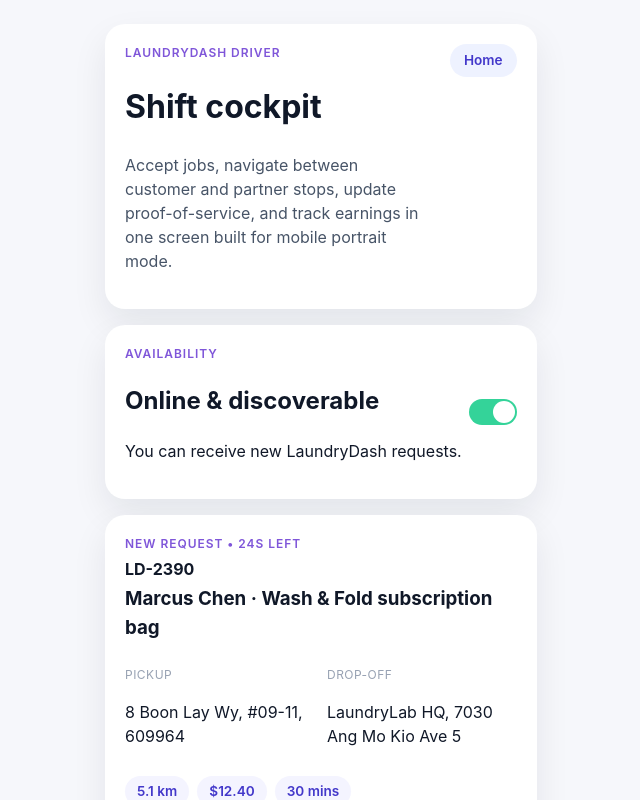
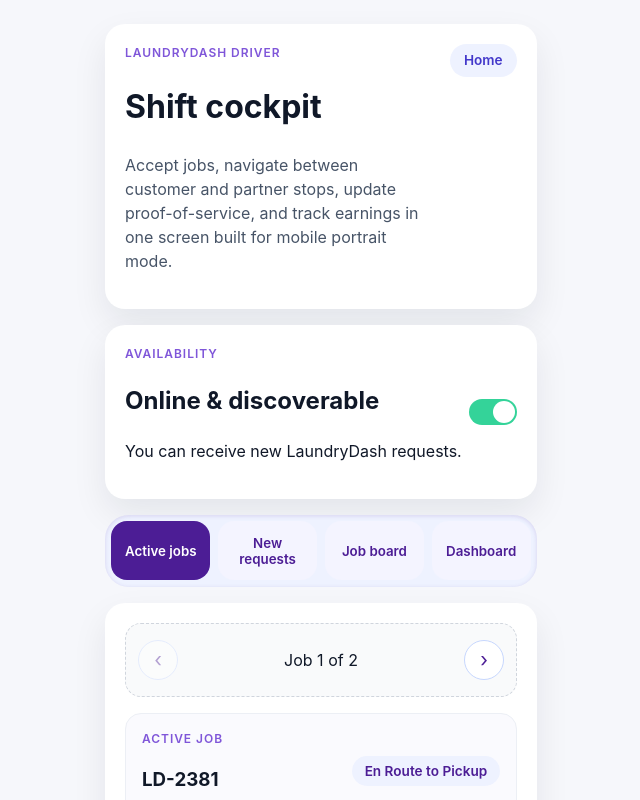
Before and after one commit to Path-yang/IS2102-group-project, a React (Vite) app in the folder laundrydash-app/: page /driver in a window 1280 px wide. Shown: the top 800 px of the page, without its empty margins (319-959 px from the left). Built offline with nearby package versions, Linux system fonts and the light colour scheme.

Commit message:
feat: reshape driver nav and add job carousel

```diff
--- a/laundrydash-app/src/App.css
+++ b/laundrydash-app/src/App.css
@@ -270,8 +270,12 @@
 
 .driver-tabs {
   display: grid;
-  grid-template-columns: repeat(3, 1fr);
+  grid-template-columns: repeat(4, 1fr);
   gap: 0.5rem;
+  background: #eef2ff;
+  padding: 0.4rem;
+  border-radius: 1.5rem;
+  box-shadow: inset 0 1px 4px rgba(76, 29, 149, 0.15);
 }
 
 .tab {
@@ -291,6 +295,30 @@
   display: flex;
   flex-direction: column;
   gap: 1rem;
+}
+
+.job-carousel {
+  display: flex;
+  align-items: center;
+  justify-content: space-between;
+  border: 1px dashed #d0d5dd;
+  border-radius: 1rem;
+  padding: 0.5rem 0.75rem;
+  background: #f9fafb;
+}
+
+.carousel-btn {
+  width: 40px;
+  height: 40px;
+  border-radius: 999px;
+  border: 1px solid #c7d7fe;
+  background: white;
+  font-size: 1.25rem;
+  color: #4c1d95;
+}
+
+.carousel-btn:disabled {
+  opacity: 0.4;
 }
 
 .job-card {
@@ -461,6 +489,37 @@
   background: #fdfcff;
 }
 
+.request-queue {
+  border: 1px solid #eceff5;
+  border-radius: 1rem;
+  padding: 1rem;
+  background: white;
+  display: flex;
+  flex-direction: column;
+  gap: 0.75rem;
+}
+
+.request-queue-header {
+  display: flex;
+  justify-content: space-between;
+  align-items: center;
+}
+
+.request-row {
+  border: 1px solid #e4e7ec;
+  border-radius: 1rem;
+  padding: 0.85rem;
+  display: flex;
+  justify-content: space-between;
+  gap: 0.75rem;
+  background: #f8f9ff;
+}
+
+.request-meta {
+  text-align: right;
+  min-width: 70px;
+}
+
 .actions-grid {
   display: grid;
   grid-template-columns: repeat(2, minmax(0, 1fr));
--- a/laundrydash-app/src/pages/DriverApp.tsx
+++ b/laundrydash-app/src/pages/DriverApp.tsx
@@ -25,6 +25,8 @@
   status: string;
 };
 
+type TabKey = 'active' | 'requests' | 'jobs' | 'dashboard';
+
 const statusFlow: Array<{ key: StatusKey; label: string; detail: string }> = [
   { key: 'accepted', label: 'Accepted', detail: 'Job locked in, prep to move' },
   { key: 'enRoutePickup', label: 'En Route to Pickup', detail: 'Navigating to customer' },
@@ -49,6 +51,23 @@
   notes: 'Silk blouse in garment bag. Fragile.',
   status: 'In Progress',
 };
+
+const secondaryActiveJob: Job = {
+  id: 'LD-2382',
+  customer: 'Muthu Kumar',
+  pickup: '730 Clementi West St 2, #12-118',
+  dropoff: '15 Science Park Dr, 11800',
+  partner: 'SparkWash Labs (Clementi)',
+  service: 'Dry clean + bedding',
+  payout: 24.5,
+  distance: 12.1,
+  eta: '60 mins total',
+  bags: 3,
+  notes: 'King duvet strapped separately.',
+  status: 'In Progress',
+};
+
+const seededActiveJobs: Job[] = [initialActiveJob, secondaryActiveJob];
 
 const buildRouteStops = (job: Job) => [
   {
@@ -128,13 +147,16 @@
 
 const DriverApp = () => {
   const [isOnline, setIsOnline] = useState(true);
-  const [activeTab, setActiveTab] = useState<'active' | 'jobs' | 'dashboard'>('active');
-  const [statusIndex, setStatusIndex] = useState(1);
-  const [activeJob, setActiveJob] = useState<Job | null>(initialActiveJob);
+  const [activeTab, setActiveTab] = useState<TabKey>('active');
+  const [activeJobs, setActiveJobs] = useState<Job[]>(seededActiveJobs);
+  const [activeIndex, setActiveIndex] = useState(0);
+  const [jobStatusMap, setJobStatusMap] = useState<Record<string, number>>(() =>
+    seededActiveJobs.reduce((acc, job) => ({ ...acc, [job.id]: 1 }), {})
+  );
   const [isMapExpanded, setIsMapExpanded] = useState(false);
   const [incomingRequest, setIncomingRequest] = useState<Job | null>(pendingRequests[0]);
   const [requestQueue, setRequestQueue] = useState<Job[]>(pendingRequests.slice(1));
-  const [upcomingJobs, setUpcomingJobs] = useState<Job[]>([
+  const [upcomingJobs] = useState<Job[]>([
     {
       id: 'LD-2386',
       customer: 'Nadia Salleh',
@@ -152,6 +174,17 @@
   const [completedJobs, setCompletedJobs] = useState<Job[]>(completedSeed);
   const [requestTimer, setRequestTimer] = useState(30);
 
+  const activeJob = activeJobs[activeIndex] ?? null;
+  const activeJobStageIndex = activeJob ? jobStatusMap[activeJob.id] ?? 0 : 0;
+  const activeJobStatus = statusFlow[activeJobStageIndex];
+  const isAdvanceDisabled = !activeJob || activeJobStageIndex >= statusFlow.length - 1;
+  const tabs: Array<{ key: TabKey; label: string }> = [
+    { key: 'active', label: 'Active jobs' },
+    { key: 'requests', label: 'New requests' },
+    { key: 'jobs', label: 'Job board' },
+    { key: 'dashboard', label: 'Dashboard' },
+  ];
+
   useEffect(() => {
     if (!incomingRequest || requestTimer === 0) return;
 
@@ -162,29 +195,52 @@
     return () => clearInterval(interval);
   }, [incomingRequest, requestTimer]);
 
-  const activeJobStatus = statusFlow[statusIndex];
+  const handleAdvanceStatus = () => {
+    if (!activeJob) return;
+    setJobStatusMap((prev) => {
+      const currentStage = prev[activeJob.id] ?? 0;
+      if (currentStage >= statusFlow.length - 1) {
+        return prev;
+      }
+      const nextIndex = currentStage + 1;
+      const updated = { ...prev, [activeJob.id]: nextIndex };
+      const nextStatus = statusFlow[nextIndex];
 
-  const handleAdvanceStatus = () => {
-    if (statusIndex >= statusFlow.length - 1) return;
-    const nextIndex = statusIndex + 1;
-    setStatusIndex(nextIndex);
-
-    if (activeJob && statusFlow[nextIndex].key === 'completed') {
-      setCompletedJobs((prev) => [
+      if (nextStatus.key === 'completed') {
+        setCompletedJobs((prevCompleted) => [
           {
             ...activeJob,
             status: 'Completed',
             eta: 'Completed just now',
           },
-        ...prev,
+          ...prevCompleted,
         ]);
-      setActiveJob(null);
+        setActiveJobs((prevJobs) => {
+          const filtered = prevJobs.filter((job) => job.id !== activeJob.id);
+          setActiveIndex((current) => {
+            if (filtered.length === 0) {
+              return 0;
             }
+            return Math.min(current, filtered.length - 1);
+          });
+          return filtered;
+        });
+        const { [activeJob.id]: _removed, ...rest } = updated;
+        return rest;
+      }
+
+      return updated;
+    });
   };
 
   const handleAcceptRequest = () => {
     if (!incomingRequest) return;
-    setUpcomingJobs((prev) => [{ ...incomingRequest, status: 'Queued' }, ...prev]);
+    setActiveJobs((prev) => {
+      const nextJobs = [...prev, { ...incomingRequest, status: 'In Progress' }];
+      setActiveIndex(nextJobs.length - 1);
+      return nextJobs;
+    });
+    setJobStatusMap((prev) => ({ ...prev, [incomingRequest.id]: 0 }));
     const [next, ...rest] = requestQueue;
     setIncomingRequest(next ?? null);
     setRequestQueue(rest);
@@ -199,17 +255,16 @@
   };
 
   const jobList = useMemo(() => {
-    const current = activeJob
-      ? [
-          {
-            ...activeJob,
-            status: activeJobStatus.label,
-            eta: activeJobStatus.detail,
-          },
-        ]
-      : [];
-    return [...current, ...upcomingJobs];
-  }, [activeJob, activeJobStatus.label, activeJobStatus.detail, upcomingJobs]);
+    const activeEntries = activeJobs.map((job) => {
+      const index = jobStatusMap[job.id] ?? 0;
+      return {
+        ...job,
+        status: statusFlow[index].label,
+        eta: statusFlow[index].detail,
+      };
+    });
+    return [...activeEntries, ...upcomingJobs];
+  }, [activeJobs, jobStatusMap, upcomingJobs]);
 
   return (
     <main className="driver-app">
@@ -243,8 +298,23 @@
         </label>
       </section>
 
-      {incomingRequest && (
-        <section className="incoming-card">
+      <nav className="driver-tabs">
+        {tabs.map((tab) => (
+          <button
+            key={tab.key}
+            type="button"
+            className={activeTab === tab.key ? 'tab active' : 'tab'}
+            onClick={() => setActiveTab(tab.key)}
+          >
+            {tab.label}
+          </button>
+        ))}
+      </nav>
+
+      {activeTab === 'requests' && (
+        <section className="panel">
+          {incomingRequest ? (
+            <div className="incoming-card">
               <div className="incoming-top">
                 <p className="eyebrow">New request • {requestTimer}s left</p>
                 <strong>{incomingRequest.id}</strong>
@@ -275,28 +345,73 @@
                   Accept job
                 </button>
               </div>
+            </div>
+          ) : (
+            <div className="empty-state">
+              <p className="eyebrow">Live feed</p>
+              <h3>No requests at the moment</h3>
+              <p>We will auto-ping you once a new pickup is within range.</p>
+            </div>
+          )}
+
+          <div className="request-queue">
+            <div className="request-queue-header">
+              <h3>Queued pings</h3>
+              <p>{requestQueue.length} waiting</p>
+            </div>
+            {requestQueue.length ? (
+              requestQueue.map((job) => (
+                <article key={job.id} className="request-row">
+                  <div>
+                    <p className="eyebrow">{job.id}</p>
+                    <h4>{job.customer}</h4>
+                    <p className="label">Pickup</p>
+                    <p>{job.pickup}</p>
+                  </div>
+                  <div className="request-meta">
+                    <p>${job.payout.toFixed(2)}</p>
+                    <p>{job.distance} km</p>
+                  </div>
+                </article>
+              ))
+            ) : (
+              <p className="label">No queued jobs. Enjoy the breather!</p>
+            )}
+          </div>
         </section>
       )}
-
-      <nav className="driver-tabs">
-        {['active', 'jobs', 'dashboard'].map((tab) => (
-          <button
-            key={tab}
-            type="button"
-            className={activeTab === tab ? 'tab active' : 'tab'}
-            onClick={() => setActiveTab(tab as typeof activeTab)}
-          >
-            {tab === 'active' && 'Active job'}
-            {tab === 'jobs' && 'Job board'}
-            {tab === 'dashboard' && 'Dashboard'}
-          </button>
-        ))}
-      </nav>
 
       {activeTab === 'active' && (
         <section className="panel">
           {activeJob ? (
             <>
+              {activeJobs.length > 1 && (
+                <div className="job-carousel">
+                  <button
+                    type="button"
+                    className="carousel-btn"
+                    onClick={() => setActiveIndex((prev) => Math.max(prev - 1, 0))}
+                    disabled={activeIndex === 0}
+                    aria-label="Previous active job"
+                  >
+                    ‹
+                  </button>
+                  <p>
+                    Job {activeIndex + 1} of {activeJobs.length}
+                  </p>
+                  <button
+                    type="button"
+                    className="carousel-btn"
+                    onClick={() =>
+                      setActiveIndex((prev) => Math.min(prev + 1, activeJobs.length - 1))
+                    }
+                    disabled={activeIndex === activeJobs.length - 1}
+                    aria-label="Next active job"
+                  >
+                    ›
+                  </button>
+                </div>
+              )}
               <div className="job-card">
                 <div className="job-top">
                   <div>
@@ -325,7 +440,7 @@
               <div className="timeline">
                 {statusFlow.map((status, index) => (
                   <div key={status.key} className="timeline-item">
-                    <div className={index <= statusIndex ? 'dot active' : 'dot'} />
+                    <div className={index <= activeJobStageIndex ? 'dot active' : 'dot'} />
                     <div>
                       <p className="timeline-title">{status.label}</p>
                       <p className="timeline-detail">{status.detail}</p>
@@ -336,9 +451,9 @@
                   type="button"
                   className="primary-action full"
                   onClick={handleAdvanceStatus}
-                  disabled={statusIndex >= statusFlow.length - 1}
+                  disabled={isAdvanceDisabled}
                 >
-                  {statusIndex >= statusFlow.length - 1 ? 'Job completed' : 'Advance to next step'}
+                  {isAdvanceDisabled ? 'Job completed' : 'Advance to next step'}
                 </button>
               </div>
 
```
Lines whose indentation alone changed are shown as unchanged.
